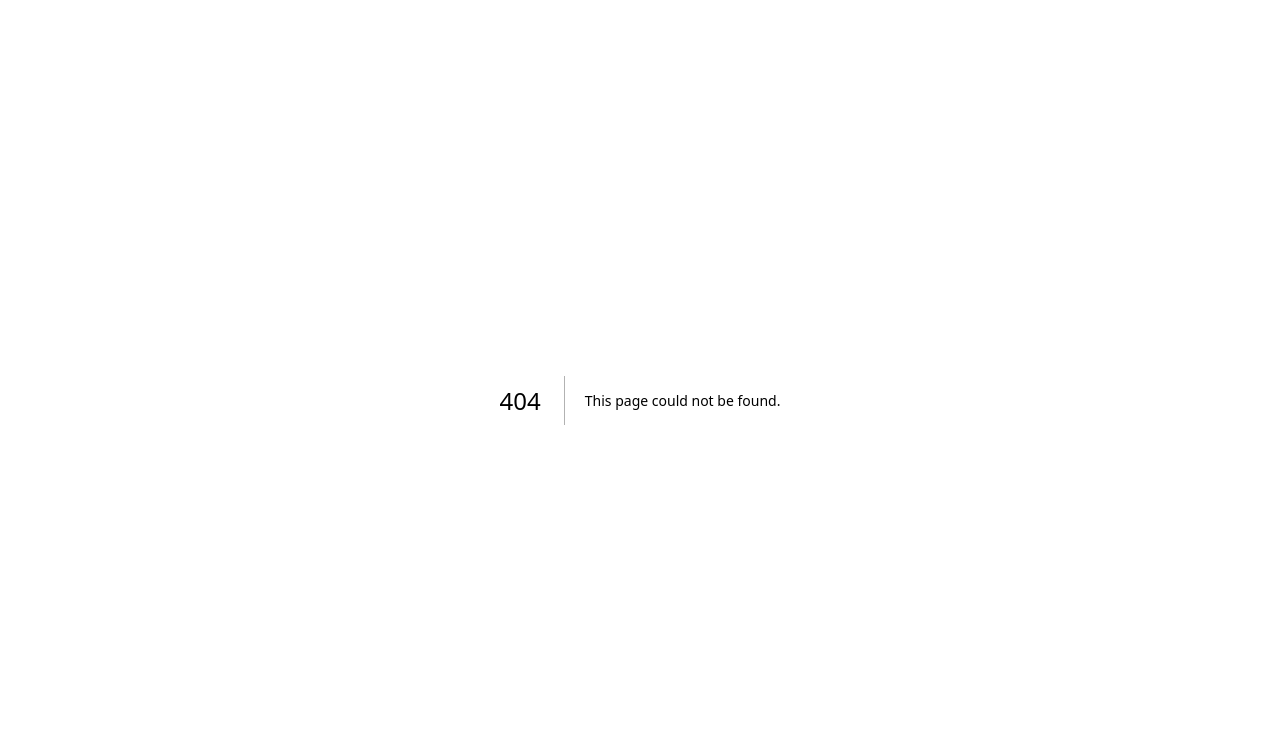
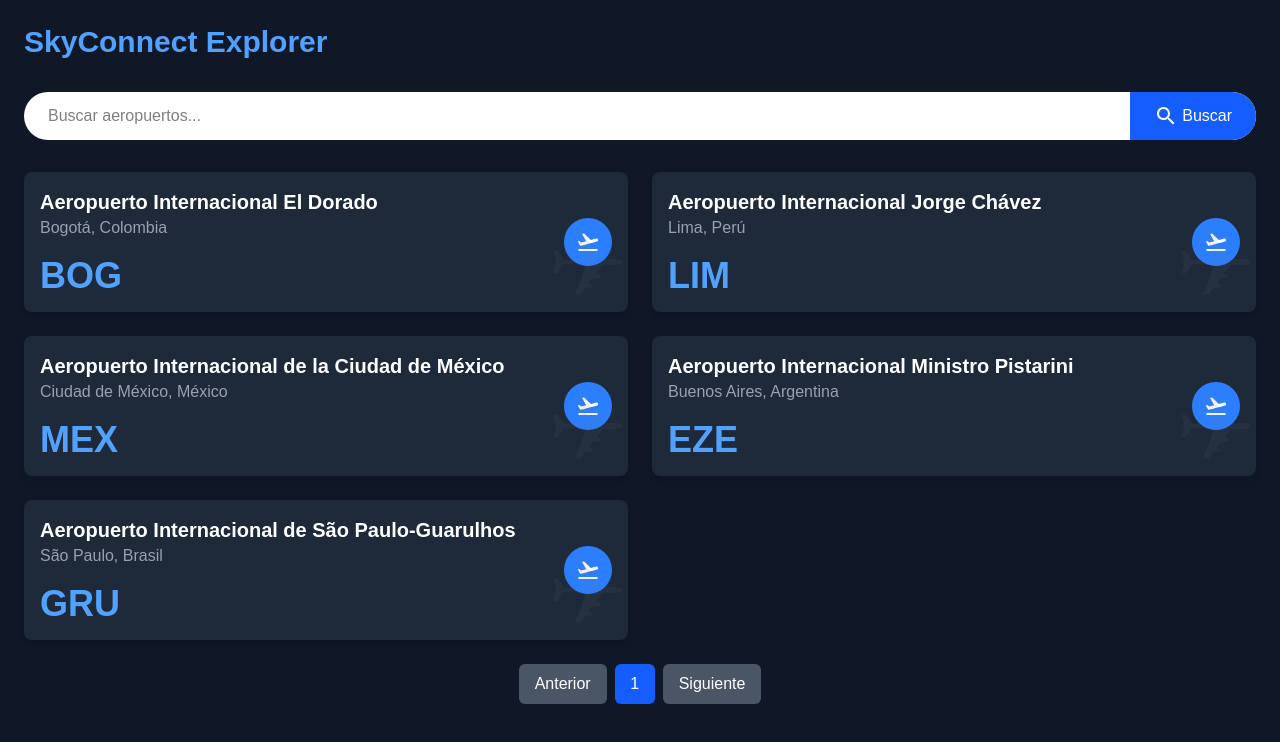
Before and after one commit to JeisonAlexanderHernandezReyes/gaona, a Next.js app: page /skyConnectPage in a window 1280 px wide. Before the commit this address had no page. Shown: the top 742 px of the page. Built offline with nearby package versions, Linux system fonts and the light colour scheme.

Commit message:
Agregar la página SkyConnectPage y actualizar SkyConnectExplorer para uso en cliente

```diff
--- /dev/null
+++ b/src/app/skyConnectPage/page.tsx
@@ -0,0 +1,12 @@
+"use client";
+
+import React from 'react';
+import SkyConnectExplorer from '@/components/airport/SkyConnectExplorer';
+
+export default function SkyConnectPage() {
+  return (
+    <div className="min-h-screen bg-gray-900 text-white">
+      <SkyConnectExplorer />
+    </div>
+  );
+}
--- a/src/components/airport/SkyConnectExplorer.tsx
+++ b/src/components/airport/SkyConnectExplorer.tsx
@@ -1,3 +1,5 @@
+"use client";
+
 import React, { useState } from 'react';
 import SearchIcon from '@mui/icons-material/Search';
 import FlightTakeoffIcon from '@mui/icons-material/FlightTakeoff';
```
